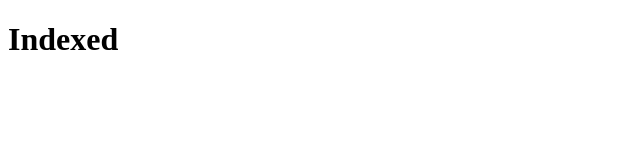
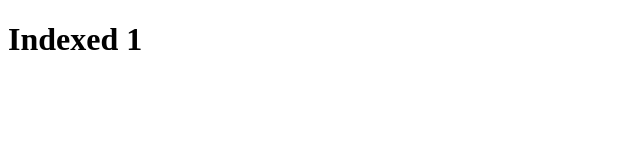
Before and after one commit to newbornfrontender/pro-git-book, a plain HTML site: page index.html in a window 1280 px wide. Shown: the full height of the page, 0-640 px from the left. Drawn offline with Linux system fonts and the light colour scheme.

Commit message:
Изменил заголовок

```diff
--- a/index.html
+++ b/index.html
@@ -7,6 +7,6 @@
     <title>Document</title>
   </head>
   <body>
-    <h1>Indexed</h1>
+    <h1>Indexed 1</h1>
   </body>
 </html>
```
